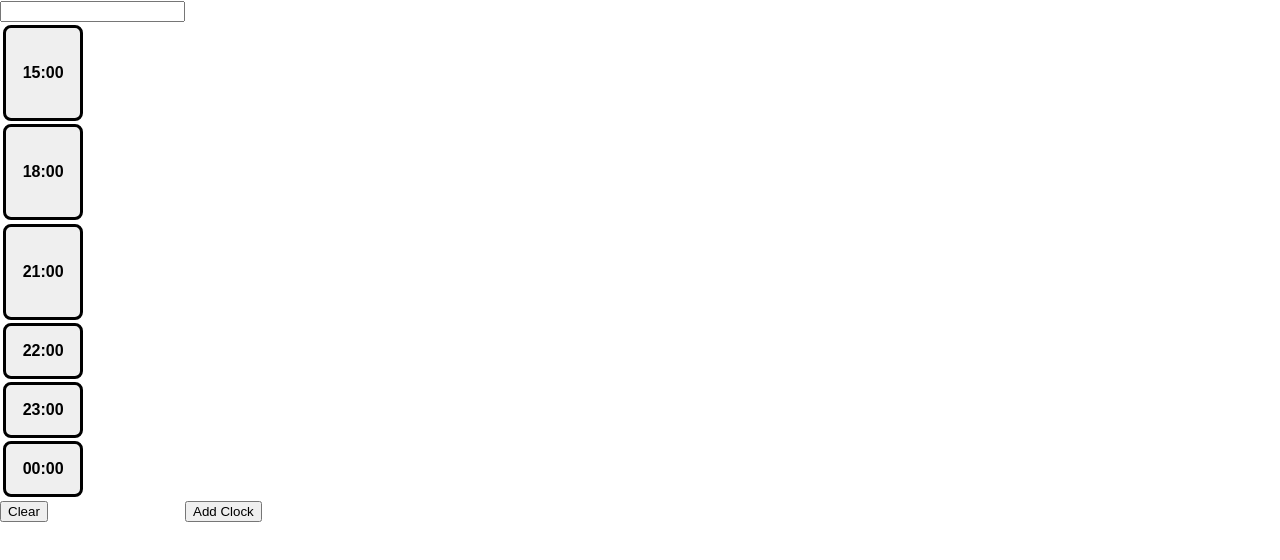
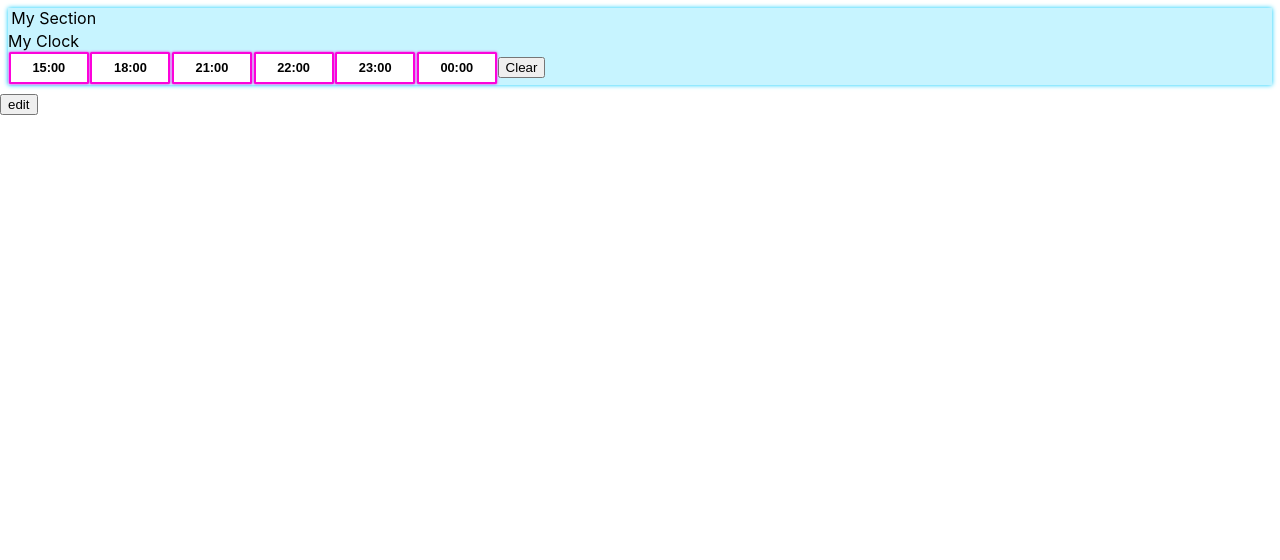
Before and after one commit to AlanHietala/SprawlClocks, a React (Create React App) app: page / in a window 1280 px wide. Shown: the top 560 px of the page. Built offline with nearby package versions, Linux system fonts and the light colour scheme.

Commit message:
updating

```diff
--- a/src/App.css
+++ b/src/App.css
@@ -1,25 +1,38 @@
-.passed {
-	background-color: red;
-	color: white;
+body {
+  background-color: white;
 }
 
 .segment {
-	border: solid black 0.2rem;
-	border-radius: 0.5rem;
-	margin: 0.2rem;
-	width: 5rem;
-	font-size: 1rem;
-	font-weight: 900;
-	display: block;
+  border: solid #fc03db 0.15rem;
+  box-shadow: 0 0 0.15rem #fc03db;
+  border-radius: 0.1rem;
+  margin: 0.05rem;
+  width: 5rem;
+  font-size: 0.8rem;
+  font-weight: 900;
+  display: inline-block;
+  height: 2rem;
+  background-color: white;
+}
+.passed {
+  background-color: #fc03db;
+  color: white;
 }
 
-.hour1 {
-	height: 3.5rem;
+.clock {
+  display: inline-block;
 }
 
-.hour3 {
-	height: 6rem;
+.clock-section {
+  margin: 0.5rem;
+  background-color: #c7f4ff;
+  box-shadow: 0 0 0.3rem #00ccff;
 }
-.clock {
-	display: inline-block;
+
+.clock-section-name {
+  margin: 0.2rem;
 }
+
+.btn-action {
+  display: block;
+}
--- a/src/App.tsx
+++ b/src/App.tsx
@@ -1,21 +1,29 @@
-import React, { useState } from 'react';
-import './App.css';
-import Clock from './Clock';
+import React, { useState } from "react";
+import { setConstantValue } from "typescript";
+import "./App.css";
+import ClockSection from "./ClockSection";
 
 function App() {
-	const [numClocks, setNumClocks] = useState(1);
-	const clocks = Array(numClocks).fill(1);
+  const [numClockSections, setNumClockSections] = useState(1);
+  const [isEditing, setIsEditing] = useState(true);
+  const clocks = Array(numClockSections).fill(1);
   return (
     <div className="App">
       {clocks.map(() => (
-				<Clock />
+        <ClockSection isEditing={isEditing} />
       ))}
+      {isEditing || (
         <button
+          className="btn-action"
           onClick={(event) => {
-					setNumClocks(numClocks + 1);
+            setNumClockSections(numClockSections + 1);
           }}
         >
-				Add Clock
+          Add Section
+        </button>
+      )}
+      <button onClick={() => setIsEditing(!isEditing)}>
+        {isEditing ? "edit" : "save"}
       </button>
     </div>
   );
--- a/src/Clock.tsx
+++ b/src/Clock.tsx
@@ -1,36 +1,62 @@
-import React, { useState } from 'react';
+import React, { useState } from "react";
 
 const isTime = () => {};
 
-const Clock = () => {
+const Clock = ({ isEditing }: { isEditing: boolean }) => {
   const [clockTime, setClockTime] = useState(0);
-	const passed15 = clockTime >= 1 ? 'passed' : '';
-	const passed18 = clockTime >= 2 ? 'passed' : '';
-	const passed21 = clockTime >= 3 ? 'passed' : '';
-	const passed22 = clockTime >= 4 ? 'passed' : '';
-	const passed23 = clockTime >= 5 ? 'passed' : '';
-	const passed00 = clockTime >= 6 ? 'passed' : '';
+  const [clockName, setClockName] = useState("My Clock");
+  const passed15 = clockTime >= 1 ? "passed" : "";
+  const passed18 = clockTime >= 2 ? "passed" : "";
+  const passed21 = clockTime >= 3 ? "passed" : "";
+  const passed22 = clockTime >= 4 ? "passed" : "";
+  const passed23 = clockTime >= 5 ? "passed" : "";
+  const passed00 = clockTime >= 6 ? "passed" : "";
   return (
     <div className="clock">
       <div>
-				<input type="text"></input>
+        {!isEditing || clockName}
+        {isEditing || (
+          <input
+            type="text"
+            value={clockName}
+            onChange={(event) => setClockName(event.target.value)}
+          ></input>
+        )}
       </div>
-			<button className={'segment hour3 ' + passed15} onClick={() => setClockTime(1)}>
+      <button
+        className={"segment hour3 " + passed15}
+        onClick={() => setClockTime(1)}
+      >
         15:00
       </button>
-			<button className={'segment hour3 ' + passed18} onClick={() => setClockTime(2)}>
+      <button
+        className={"segment hour3 " + passed18}
+        onClick={() => setClockTime(2)}
+      >
         18:00
       </button>
-			<button className={'segment hour3 ' + passed21} onClick={() => setClockTime(3)}>
+      <button
+        className={"segment hour3 " + passed21}
+        onClick={() => setClockTime(3)}
+      >
         21:00
       </button>
-			<button className={'segment hour1 ' + passed22} onClick={() => setClockTime(4)}>
+      <button
+        className={"segment hour1 " + passed22}
+        onClick={() => setClockTime(4)}
+      >
         22:00
       </button>
-			<button className={'segment hour1 ' + passed23} onClick={() => setClockTime(5)}>
+      <button
+        className={"segment hour1 " + passed23}
+        onClick={() => setClockTime(5)}
+      >
         23:00
       </button>
-			<button className={'segment hour1 ' + passed00} onClick={() => setClockTime(6)}>
+      <button
+        className={"segment hour1 " + passed00}
+        onClick={() => setClockTime(6)}
+      >
         00:00
       </button>
       <button onClick={() => setClockTime(0)}>Clear</button>
--- /dev/null
+++ b/src/ClockSection.tsx
@@ -0,0 +1,36 @@
+import React, { useState } from "react";
+import Clock from "./Clock";
+
+function ClockSection({ isEditing }: { isEditing: boolean }) {
+  const [numClocks, setNumClocks] = useState(1);
+  const [sectionName, setSectionName] = useState("My Section");
+  const clocks = Array(numClocks).fill(1);
+  return (
+    <div className="clock-section">
+      <div className="clock-section-name">
+        {!isEditing || sectionName}
+        {isEditing || (
+          <input
+            value={sectionName}
+            onChange={(event) => setSectionName(event.target.value)}
+          />
+        )}
+      </div>
+      {clocks.map(() => (
+        <Clock isEditing={isEditing} />
+      ))}
+      {isEditing || (
+        <button
+          className="btn-action"
+          onClick={(event) => {
+            setNumClocks(numClocks + 1);
+          }}
+        >
+          Add Clock
+        </button>
+      )}
+    </div>
+  );
+}
+
+export default ClockSection;
```
Also changed, not shown: 1 other file (tests, documents, lock files or other folders). Lines whose indentation alone changed are shown as unchanged.
